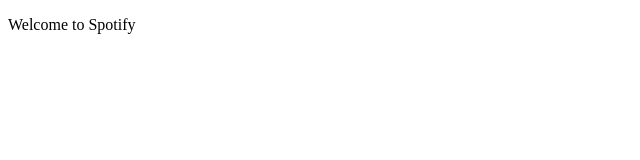
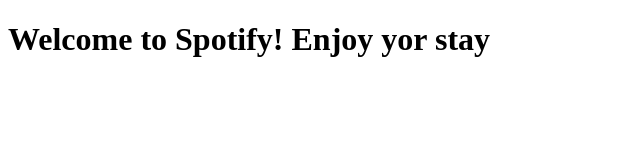
Before and after one commit to DacianGoina/potionfy, a plain HTML site: page index.html in a window 1280 px wide. Shown: the whole page, without its empty margins (0-640 px from the left). Drawn offline with Linux system fonts and the light colour scheme.

Commit message:
Update index.html

```diff
--- a/index.html
+++ b/index.html
@@ -1,9 +1,9 @@
 <!doctype html>
 <html>
   <head>
-    <title>This is the title of the webpage!</title>
+    <title>Welcome to Spotify</title>
   </head>
   <body>
-    <p>Welcome to Spotify</p>
+    <h1>Welcome to Spotify! Enjoy yor stay</h1>
   </body>
 </html>
```
